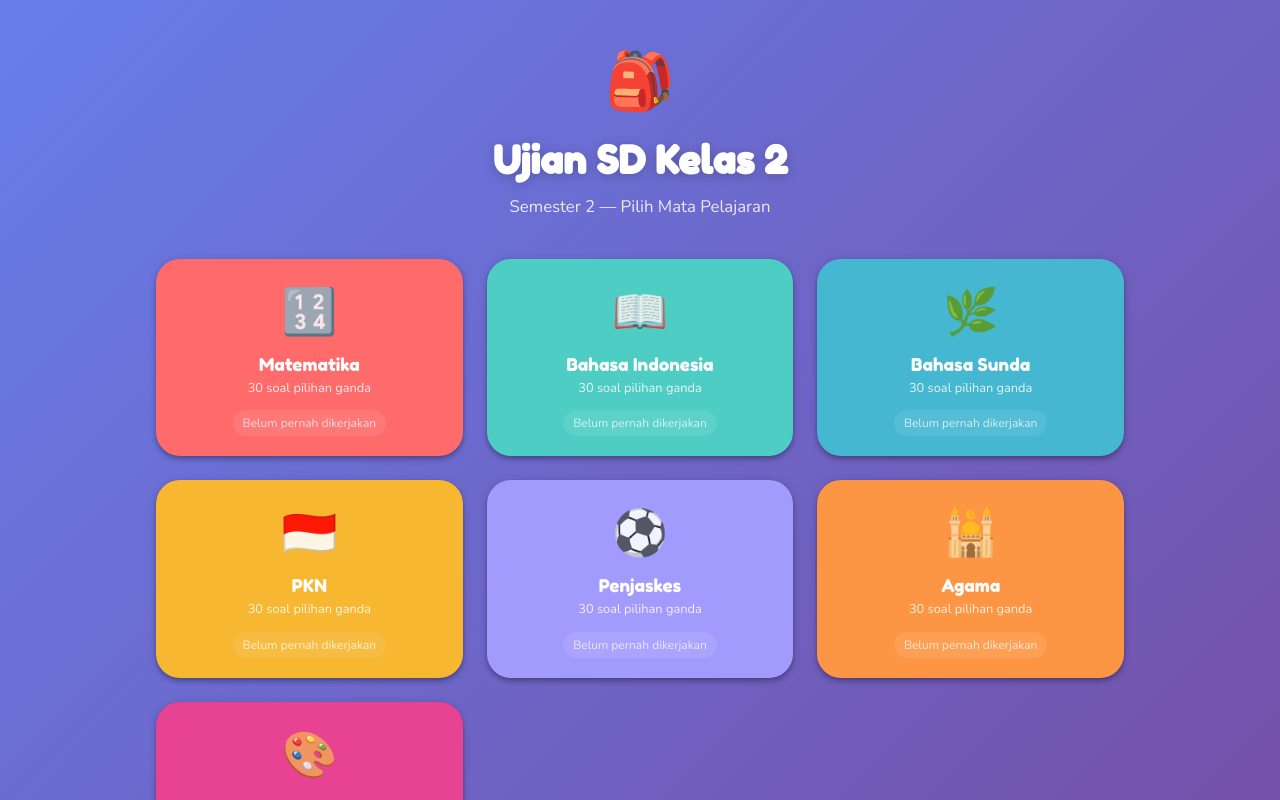
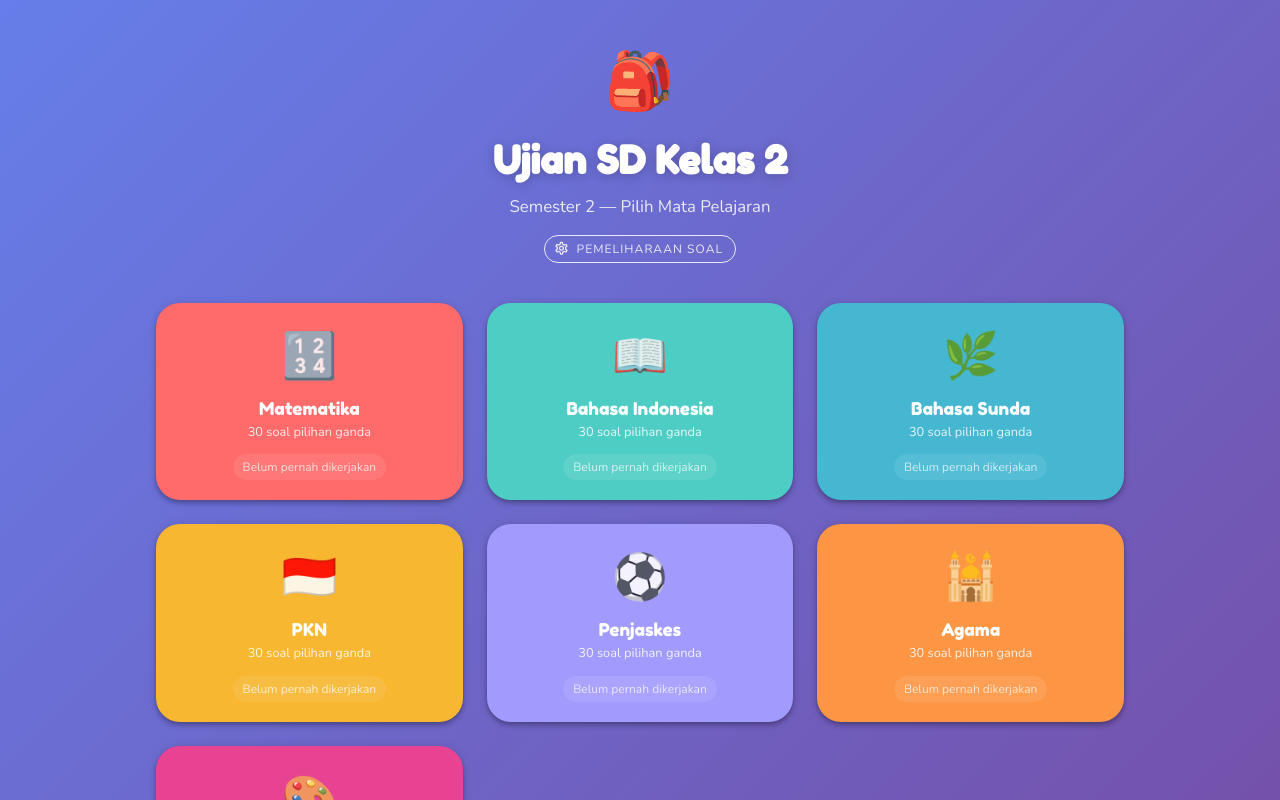
Before and after one commit to endanghidayat99/ujian-2sd, a Vue app: page /#/ in a window 1280 px wide. Shown: the top 800 px of the page. Built offline with nearby package versions, Linux system fonts and the light colour scheme.

Commit message:
change to spreadsheet

```diff
--- a/package.json
+++ b/package.json
@@ -13,7 +13,8 @@
     "pinia": "^3.0.4",
     "vue": "^3.5.32",
     "vue-router": "^5.1.0",
-    "vuetify": "^3.12.7"
+    "vuetify": "^3.12.7",
+    "xlsx": "^0.18.5"
   },
   "devDependencies": {
     "@vitejs/plugin-vue": "^6.0.6",
--- a/src/router/index.js
+++ b/src/router/index.js
@@ -8,6 +8,7 @@ const router = createRouter({
     { path: '/', name: 'home', component: HomeView },
     { path: '/exam/:subjectId', name: 'exam', component: () => import('../views/ExamView.vue') },
     { path: '/result', name: 'result', component: () => import('../views/ResultView.vue') },
+    { path: '/admin', name: 'admin', component: () => import('../views/AdminView.vue') },
   ],
 })
 
--- a/src/stores/exam.js
+++ b/src/stores/exam.js
@@ -1,6 +1,8 @@
 import { defineStore } from 'pinia'
 import { ref, computed } from 'vue'
 import { getSubjectById } from '../data/index'
+import { useQuestionsStore } from './questions'
+import { saveScoreToSheet } from '../services/api'
 
 const STORAGE_KEY = 'ujian_sd_history'
 
@@ -40,8 +42,9 @@ export const useExamStore = defineStore('exam', () => {
   function startExam(subjectId) {
     const subject = getSubjectById(subjectId)
     if (!subject) return
+    const qStore = useQuestionsStore()
     currentSubjectId.value = subjectId
-    currentQuestions.value = [...subject.questions]
+    currentQuestions.value = [...qStore.getQuestions(subjectId)]
     currentQuestionIndex.value = 0
     answers.value = {}
   }
@@ -79,6 +82,7 @@ export const useExamStore = defineStore('exam', () => {
     }
     history.value.push(record)
     localStorage.setItem(STORAGE_KEY, JSON.stringify(history.value))
+    saveScoreToSheet(record) // fire-and-forget ke Google Sheets
     return record
   }
 
--- a/src/views/HomeView.vue
+++ b/src/views/HomeView.vue
@@ -7,6 +7,18 @@
         <div class="hero-icon">🎒</div>
         <h1 class="font-fredoka hero-title text-white">Ujian SD Kelas 2</h1>
         <p class="hero-subtitle text-white">Semester 2 — Pilih Mata Pelajaran</p>
+        <v-btn
+          class="mt-4"
+          variant="outlined"
+          color="white"
+          rounded="xl"
+          size="small"
+          prepend-icon="mdi-cog-outline"
+          @click="router.push({ name: 'admin' })"
+          style="opacity: 0.85;"
+        >
+          Pemeliharaan Soal
+        </v-btn>
       </div>
 
       <!-- Subject Grid -->
```
Also changed, not shown: 1 other file (tests, documents, lock files or other folders).
